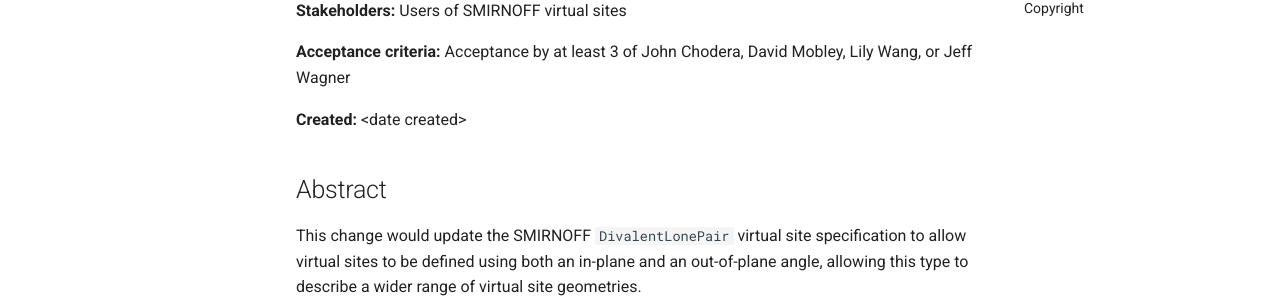
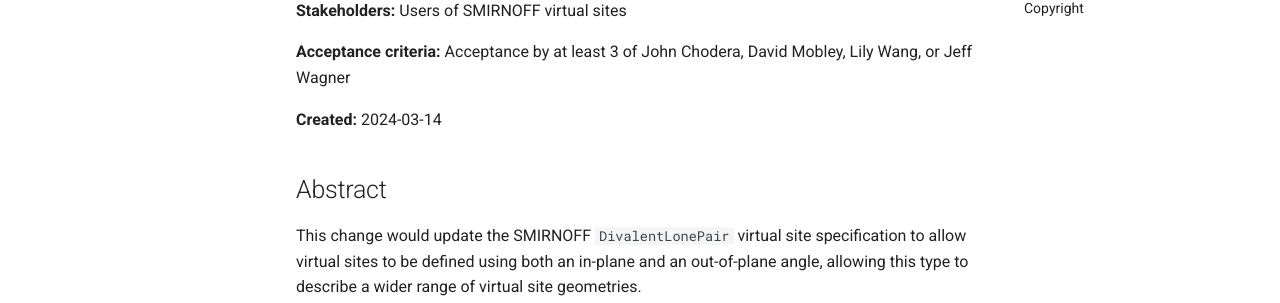
Before and after one commit to openforcefield/standards, an MkDocs documentation site: the page built from docs/enhancement-proposals/off-ep-divalent-vs.md, in a window 1280 px wide and 900 px high. Shown: the part 265-568 px from the top of the window. Built offline with MkDocs 1.6.1 and Material for MkDocs 9.7.7, drawn with Linux system fonts in a browser that asks for light colours.

Commit message:
Update off-ep-divalent-vs.md

```diff
--- a/docs/enhancement-proposals/off-ep-divalent-vs.md
+++ b/docs/enhancement-proposals/off-ep-divalent-vs.md
@@ -8,7 +8,7 @@
 
 **Acceptance criteria:** Acceptance by at least 3 of John Chodera, David Mobley, Lily Wang, or Jeff Wagner
 
-**Created:** &lt;date created>
+**Created:** 2024-03-14
 
 ## Abstract
 
```
